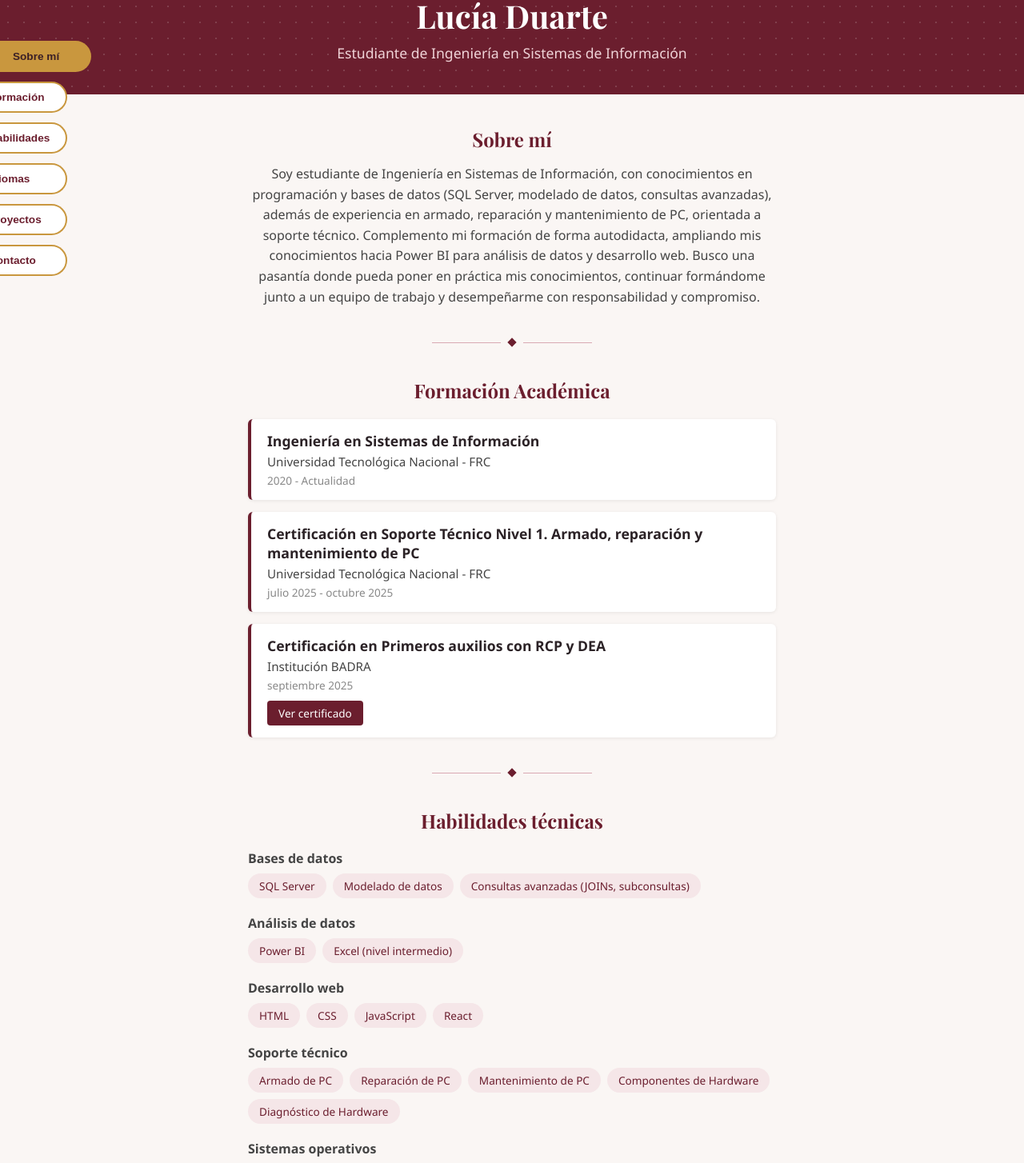
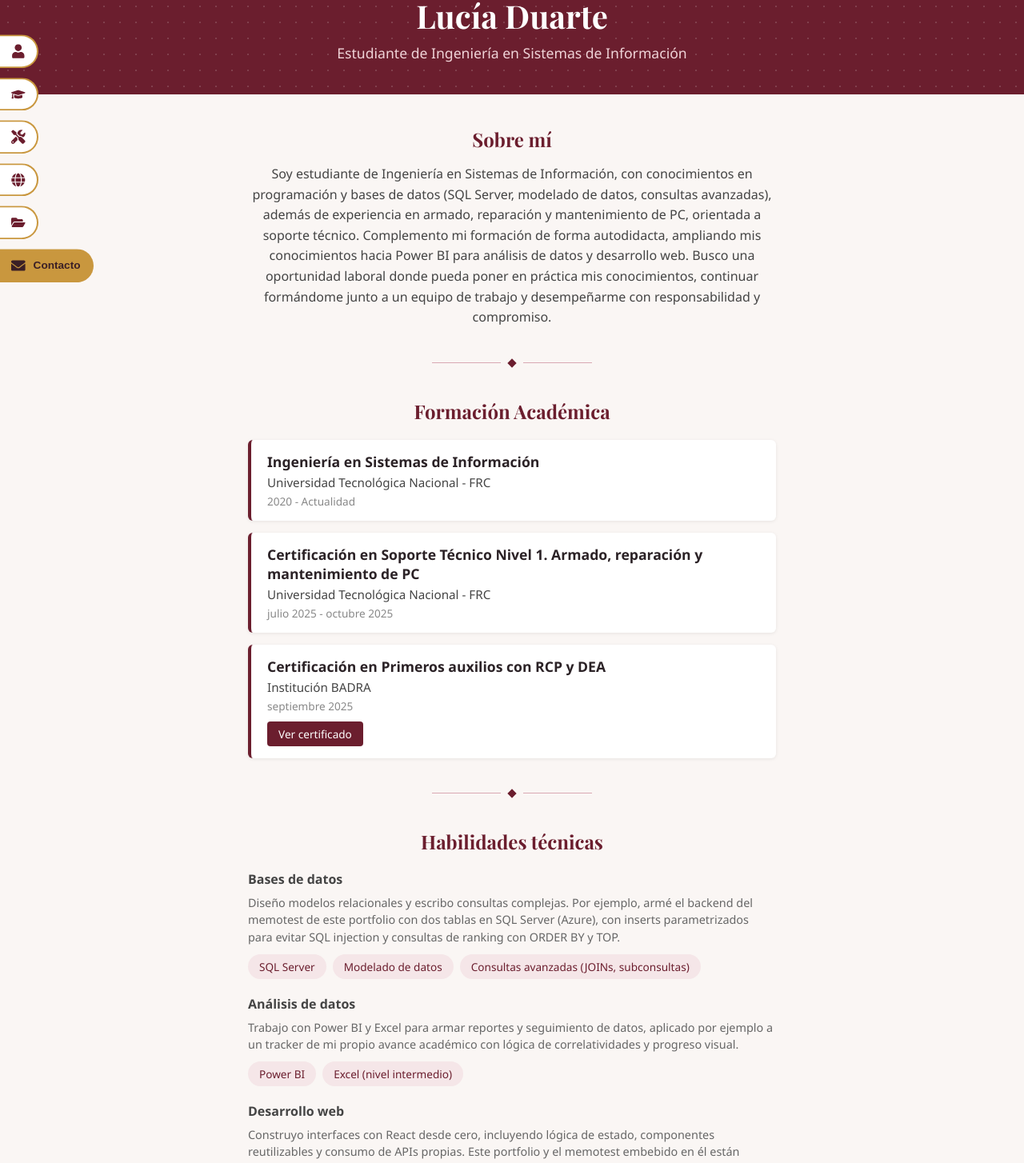
Before and after one commit to luciaduarte12/mi-portfolio, a React (Vite) app: page / in a window 1280 px wide. Shown: the part 202-1656 px from the top of the page at 80% size. Built offline with nearby package versions, Linux system fonts and the light colour scheme.

Commit message:
Ajustes de contenido y menu lateral

```diff
--- a/src/App.jsx
+++ b/src/App.jsx
@@ -12,7 +12,7 @@ import Proyectos from './Proyectos';
 import { useEffect } from 'react';
 
 function App() {
-  const miTexto = "Soy estudiante de Ingeniería en Sistemas de Información, con conocimientos en programación y bases de datos (SQL Server, modelado de datos, consultas avanzadas), además de experiencia en armado, reparación y mantenimiento de PC, orientada a soporte técnico. Complemento mi formación de forma autodidacta, ampliando mis conocimientos hacia Power BI para análisis de datos y desarrollo web. Busco una pasantía donde pueda poner en práctica mis conocimientos, continuar formándome junto a un equipo de trabajo y desempeñarme con responsabilidad y compromiso.";
+  const miTexto = "Soy estudiante de Ingeniería en Sistemas de Información, con conocimientos en programación y bases de datos (SQL Server, modelado de datos, consultas avanzadas), además de experiencia en armado, reparación y mantenimiento de PC, orientada a soporte técnico. Complemento mi formación de forma autodidacta, ampliando mis conocimientos hacia Power BI para análisis de datos y desarrollo web. Busco una oportunidad laboral donde pueda poner en práctica mis conocimientos, continuar formándome junto a un equipo de trabajo y desempeñarme con responsabilidad y compromiso.";
 
   const miFormacion = [
     {
@@ -36,22 +36,27 @@ function App() {
   const misHabilidades = [
     {
       titulo: "Bases de datos",
+      descripcion: "Diseño modelos relacionales y escribo consultas complejas. Por ejemplo, armé el backend del memotest de este portfolio con dos tablas en SQL Server (Azure), con inserts parametrizados para evitar SQL injection y consultas de ranking con ORDER BY y TOP.",
       items: ["SQL Server", "Modelado de datos", "Consultas avanzadas (JOINs, subconsultas)"],
     },
     {
       titulo: "Análisis de datos",
+      descripcion: "Trabajo con Power BI y Excel para armar reportes y seguimiento de datos, aplicado por ejemplo a un tracker de mi propio avance académico con lógica de correlatividades y progreso visual.",
       items: ["Power BI", "Excel (nivel intermedio)"],
     },
     {
       titulo: "Desarrollo web",
+      descripcion: "Construyo interfaces con React desde cero, incluyendo lógica de estado, componentes reutilizables y consumo de APIs propias. Este portfolio y el memotest embebido en él están hechos íntegramente con este stack.",
       items: ["HTML", "CSS", "JavaScript", "React"],
     },
     {
       titulo: "Soporte técnico",
+      descripcion: "Armo, reparo y diagnóstico problemas de hardware en PC, con base en la certificación de Soporte Técnico Nivel 1 de la UTN.",
       items: ["Armado de PC", "Reparación de PC", "Mantenimiento de PC", "Componentes de Hardware", "Diagnóstico de Hardware"],
     },
     {
       titulo: "Sistemas operativos",
+      descripcion: "Uso Windows y Linux en entornos de desarrollo y para tareas de soporte, incluyendo configuración básica de red y solución de problemas.",
       items: ["Windows", "Linux"],
     },
   ];
--- a/src/Habilidades.jsx
+++ b/src/Habilidades.jsx
@@ -5,6 +5,9 @@ function Habilidades({ categorias }) {
       {categorias.map((categoria) => (
         <div className="categoria" key={categoria.titulo}>
           <h3>{categoria.titulo}</h3>
+          {categoria.descripcion && (
+            <p className="categoria-descripcion">{categoria.descripcion}</p>
+          )}
           <div className="chips">
             {categoria.items.map((skill) => (
               <span className="chip" key={skill}>
--- a/src/MenuLateral.jsx
+++ b/src/MenuLateral.jsx
@@ -1,50 +1,83 @@
-import { useState, useEffect } from 'react';
+import { useState, useEffect, useRef } from 'react';
+import { FaUser, FaGraduationCap, FaTools, FaGlobe, FaFolderOpen, FaEnvelope } from 'react-icons/fa';
 
 function MenuLateral() {
   const secciones = [
-    { id: "sobre-mi", nombre: "Sobre mí" },
-    { id: "formacion", nombre: "Formación" },
-    { id: "habilidades", nombre: "Habilidades" },
-    { id: "idiomas", nombre: "Idiomas" },
-    { id: "proyectos", nombre: "Proyectos" },
-    { id: "contacto", nombre: "Contacto" },
+    { id: "sobre-mi", nombre: "Sobre mí", icono: <FaUser /> },
+    { id: "formacion", nombre: "Formación", icono: <FaGraduationCap /> },
+    { id: "habilidades", nombre: "Habilidades", icono: <FaTools /> },
+    { id: "idiomas", nombre: "Idiomas", icono: <FaGlobe /> },
+    { id: "proyectos", nombre: "Proyectos", icono: <FaFolderOpen /> },
+    { id: "contacto", nombre: "Contacto", icono: <FaEnvelope /> },
   ];
 
   const [seccionActiva, setSeccionActiva] = useState("sobre-mi");
+  const ignorarScroll = useRef(false);
 
   useEffect(() => {
-    const observer = new IntersectionObserver(
-      (entradas) => {
-        let maxRatio = 0;
-        let idGanador = null;
+    function calcularSeccionActiva() {
+      if (ignorarScroll.current) return;
 
-        entradas.forEach((entrada) => {
-          if (entrada.intersectionRatio > maxRatio) {
-            maxRatio = entrada.intersectionRatio;
-            idGanador = entrada.target.id;
-          }
+      const distanciaAlFinal =
+        document.documentElement.scrollHeight - (window.scrollY + window.innerHeight);
+
+      if (distanciaAlFinal < 100) {
+        setSeccionActiva(secciones[secciones.length - 1].id);
+        return;
+      }
+
+      const lineaReferencia = window.innerHeight * 0.25;
+      let idActivo = secciones[0].id;
+
+      for (const seccion of secciones) {
+        const elemento = document.getElementById(seccion.id);
+        if (!elemento) continue;
+
+        const rect = elemento.getBoundingClientRect();
+        if (rect.top <= lineaReferencia) {
+          idActivo = seccion.id;
+        }
+      }
+
+      setSeccionActiva(idActivo);
+    }
+
+    calcularSeccionActiva();
+
+    let ticking = false;
+    function alScrollear() {
+      if (!ticking) {
+        window.requestAnimationFrame(() => {
+          calcularSeccionActiva();
+          ticking = false;
         });
+        ticking = true;
+      }
+    }
 
-        if (idGanador) {
-          setSeccionActiva(idGanador);
-        }
-      },
-      { threshold: [0.1, 0.25, 0.5, 0.75, 1] }
-    );
+    window.addEventListener("scroll", alScrollear);
+    window.addEventListener("resize", alScrollear);
 
-    secciones.forEach((seccion) => {
-      const elemento = document.getElementById(seccion.id);
-      if (elemento) observer.observe(elemento);
-    });
-
-    return () => observer.disconnect();
+    return () => {
+      window.removeEventListener("scroll", alScrollear);
+      window.removeEventListener("resize", alScrollear);
+    };
   }, []);
 
   const irASeccion = (id) => {
     const elemento = document.getElementById(id);
-    if (elemento) {
-      elemento.scrollIntoView({ behavior: "smooth", block: "start" });
-    }
+    if (!elemento) return;
+
+    // Fijamos la seccion activa manualmente e ignoramos el calculo automatico
+    // hasta que termine la animacion del scroll
+    ignorarScroll.current = true;
+    setSeccionActiva(id);
+
+    elemento.scrollIntoView({ behavior: "smooth", block: "start" });
+
+    setTimeout(() => {
+      ignorarScroll.current = false;
+    }, 1000);
   };
 
   return (
@@ -54,8 +87,11 @@ function MenuLateral() {
           key={seccion.id}
           className={`solapa-menu ${seccionActiva === seccion.id ? 'activa' : ''}`}
           onClick={() => irASeccion(seccion.id)}
+          aria-label={seccion.nombre}
+          title={seccion.nombre}
         >
-          {seccion.nombre}
+          <span className="icono-menu">{seccion.icono}</span>
+          <span className="texto-menu">{seccion.nombre}</span>
         </button>
       ))}
     </nav>
--- a/src/index.css
+++ b/src/index.css
@@ -270,6 +270,7 @@ header p {
   transform: translateX(0);
 }
 
+/* Menu lateral */
 .menu-lateral {
   position: fixed;
   left: 0;
@@ -277,32 +278,55 @@ header p {
   transform: translateY(-50%);
   display: flex;
   flex-direction: column;
+  align-items: flex-start;
   gap: 12px;
   z-index: 100;
 }
 
 .solapa-menu {
+  display: flex;
+  align-items: center;
+  gap: 0;
   background-color: white;
   color: #6b1e2e;
   border: 2px solid #c9973e;
   border-left: none;
   border-radius: 0 50px 50px 0;
-  padding: 10px 20px 10px 16px;
+  padding: 10px 14px;
   font-size: 0.85rem;
   font-weight: 600;
   cursor: pointer;
   text-align: left;
-  transform: translateX(-30px);
-  transition: transform 0.3s ease, background-color 0.3s ease, color 0.3s ease, border-color 0.3s ease;
+  transition: background-color 0.3s ease, color 0.3s ease, border-color 0.3s ease;
+}
+
+.icono-menu {
+  display: flex;
+  align-items: center;
+  font-size: 1.1rem;
+  flex-shrink: 0;
+}
+
+.texto-menu {
+  max-width: 0;
+  overflow: hidden;
+  white-space: nowrap;
+  opacity: 0;
+  transition: max-width 0.3s ease, opacity 0.2s ease, margin-left 0.3s ease;
+}
+
+.solapa-menu:hover .texto-menu,
+.solapa-menu.activa .texto-menu {
+  max-width: 160px;
+  opacity: 1;
+  margin-left: 10px;
 }
 
 .solapa-menu:hover {
-  transform: translateX(0);
   border-color: #dbb15a;
 }
 
 .solapa-menu.activa {
-  transform: translateX(0);
   background-color: #c9973e;
   color: #3a1f26;
   border-color: #c9973e;
@@ -359,7 +383,6 @@ html {
 }
 
 /* Responsive - Mobile */
-/* Responsive - Mobile */
 @media (max-width: 768px) {
   header h1 {
     font-size: 1.8rem;
@@ -394,18 +417,33 @@ html {
   }
 
   .solapa-menu {
-    transform: none;
     border: 2px solid #c9973e;
-    border-radius: 20px;
-    padding: 6px 10px;
-    font-size: 0.7rem;
+    border-radius: 50%;
+    padding: 10px;
     flex-shrink: 0;
     scroll-snap-align: center;
+    width: 40px;
+    height: 40px;
+    justify-content: center;
   }
 
-  .solapa-menu:hover,
+  .solapa-menu .texto-menu {
+    display: none;
+  }
+
   .solapa-menu.activa {
-    transform: none;
+    width: auto;
+    height: auto;
+    border-radius: 20px;
+    padding: 8px 14px;
+  }
+
+  .solapa-menu.activa .texto-menu {
+    display: inline;
+    max-width: 100px;
+    opacity: 1;
+    margin-left: 8px;
+    font-size: 0.7rem;
   }
 
   .boton-arriba {
@@ -481,3 +519,10 @@ html {
   display: block;
   transition: height 0.3s ease;
 }
+
+.categoria-descripcion {
+  font-size: 0.9rem;
+  color: #666;
+  line-height: 1.5;
+  margin-bottom: 10px;
+}
```
